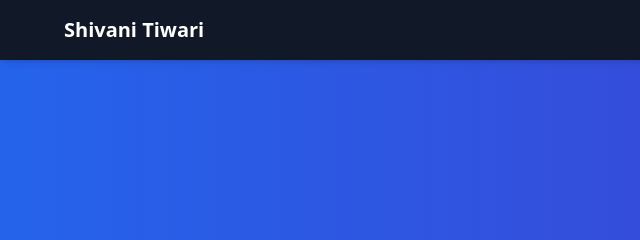
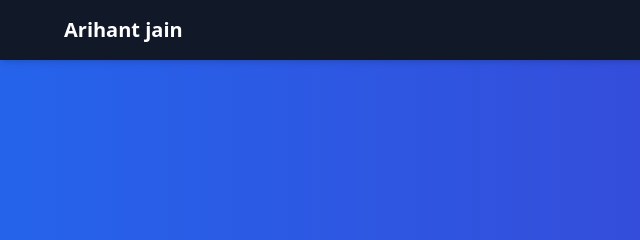
Before and after one commit to arihant-jain1309/Arihant-Portfolio, a plain HTML site: page index.html in a window 1280 px wide. Shown: the top 240 px of the page, 0-640 px from the left. Drawn offline with nearby package versions, Linux system fonts and the light colour scheme.

Commit message:
Update index.html

```diff
--- a/index.html
+++ b/index.html
@@ -11,7 +11,7 @@
   <!-- Navbar -->
   <header class="bg-gray-900 text-white p-4 fixed w-full shadow-md z-50">
     <nav class="flex justify-between items-center max-w-6xl mx-auto">
-      <h1 class="text-xl font-bold">Shivani Tiwari</h1>
+      <h1 class="text-xl font-bold">Arihant jain</h1>
       <ul class="flex gap-6">
         <li><a href="#about" class="hover:text-yellow-400">About</a></li>
         <li><a href="#skills" class="hover:text-yellow-400">Skills</a></li>
```
